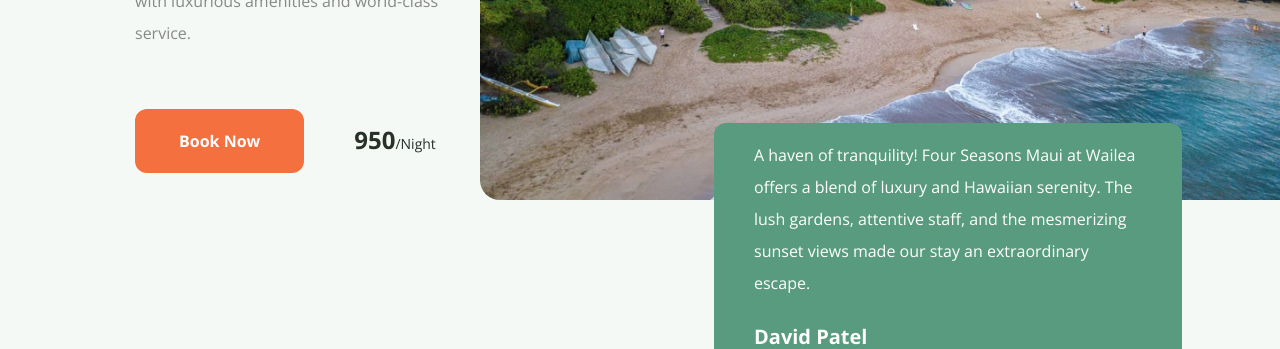
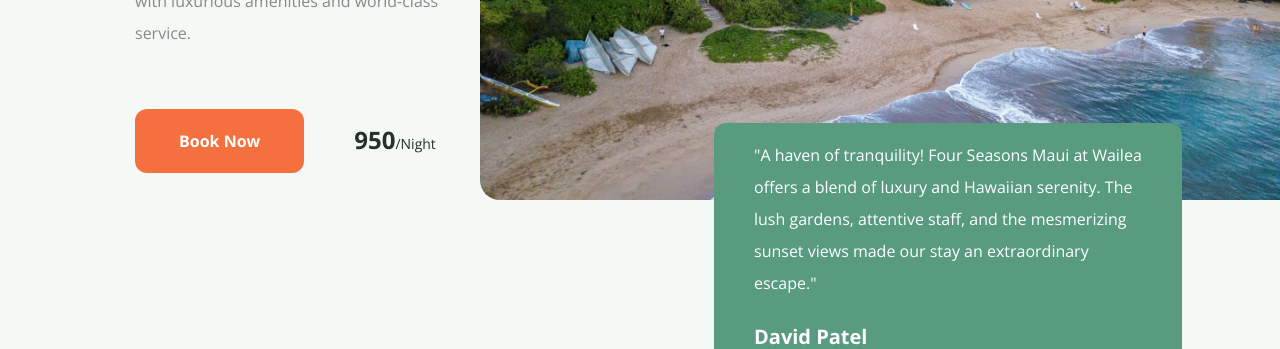
Before and after one commit to kbyph/Veloura, a Next.js app: page / in a window 1280 px wide. Shown: the part 2760-3109 px from the top of the page. Built offline with nearby package versions, Linux system fonts and the light colour scheme.

Commit message:
Added quotation marks to prompt

```diff
--- a/components/Recommendation.jsx
+++ b/components/Recommendation.jsx
@@ -19,7 +19,7 @@ const recommendationData = [
     desc: 'Experience the epitome of luxury at Nobu Hotel Los Cabos, where sleek design meets Pacific tranquility. Indulge in world-class dining, breathtaking ocean views, and a harmonious blend of sophistication and relaxation on the pristine shores of the Baja Peninsula.',
     price: 400,
     testimonial: {
-      message: 'Nobu Hotel Los Cabos exceeded all expectations. The fusion of sophisticated design, top-notch amenities, and the exceptional Nobu dining experience made our stay an unforgettable blend of luxury and indulgence.',
+      message: '"Nobu Hotel Los Cabos exceeded all expectations. The fusion of sophisticated design, top-notch amenities, and the exceptional Nobu dining experience made our stay an unforgettable blend of luxury and indulgence."',
       personName: 'Emily Rodriguez',
     },
   },
@@ -30,7 +30,7 @@ const recommendationData = [
     desc: 'Four Seasons Resort Maui at Wailea is a tropical paradise with stunning oceanfront accommodations. Enjoy the beauty of Hawaii with luxurious amenities and world-class service.',
     price: 950,
     testimonial: {
-      message: 'A haven of tranquility! Four Seasons Maui at Wailea offers a blend of luxury and Hawaiian serenity. The lush gardens, attentive staff, and the mesmerizing sunset views made our stay an extraordinary escape.',
+      message: '"A haven of tranquility! Four Seasons Maui at Wailea offers a blend of luxury and Hawaiian serenity. The lush gardens, attentive staff, and the mesmerizing sunset views made our stay an extraordinary escape."',
       personName: 'David Patel',
     },
   },
@@ -41,7 +41,7 @@ const recommendationData = [
     desc: 'Amanemu is a tranquil retreat in the Japanese countryside, overlooking Ago Bay. Experience traditional Japanese architecture, natural hot springs, and serene landscapes.',
     price: 1400,
     testimonial: {
-      message: 'Amanemu is a Japanese masterpiece! From the serene hot springs to the minimalist luxury of the accommodations, every element exuded tranquility and refinement. The integration of traditional Japanese aesthetics, impeccable service, and the calming onsen waters made our stay a truly authentic and luxurious escape.',
+      message: '"Amanemu is a Japanese masterpiece! From the serene hot springs to the minimalist luxury of the accommodations, every element exuded tranquility and refinement. The integration of traditional Japanese aesthetics, impeccable service, and the calming onsen waters made our stay a truly authentic and luxurious escape."',
       personName: 'Michael Anderson',
     },
   },
```
